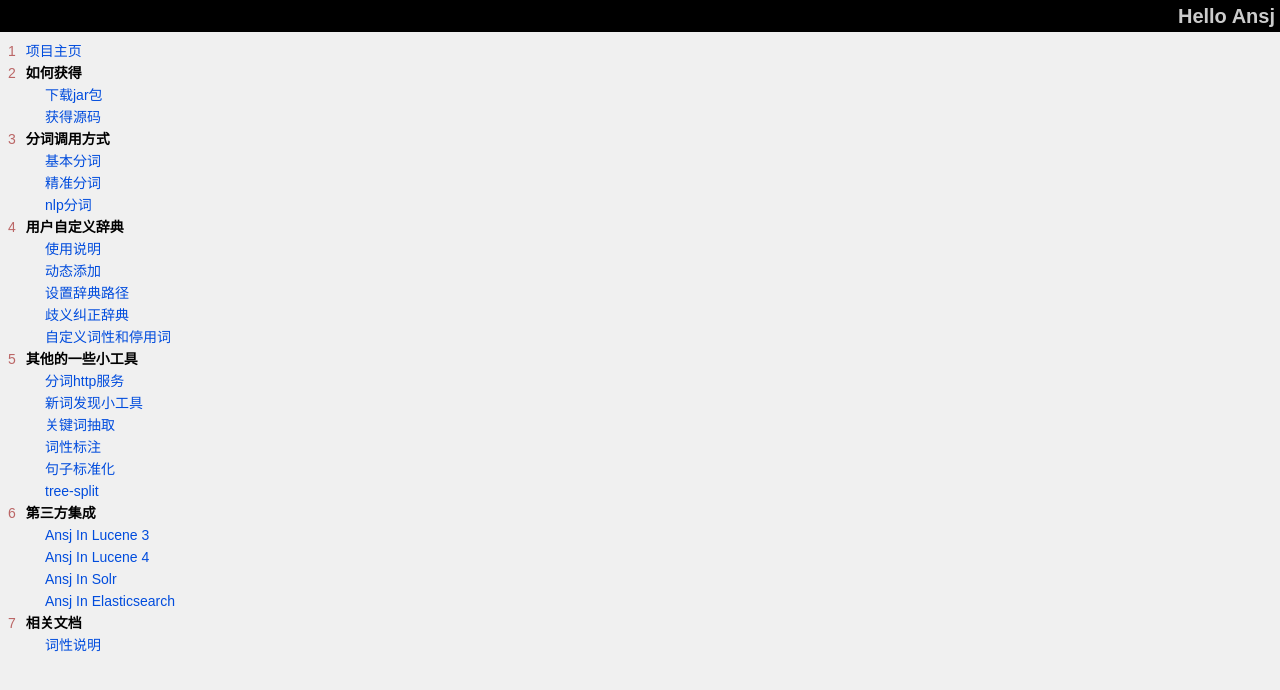
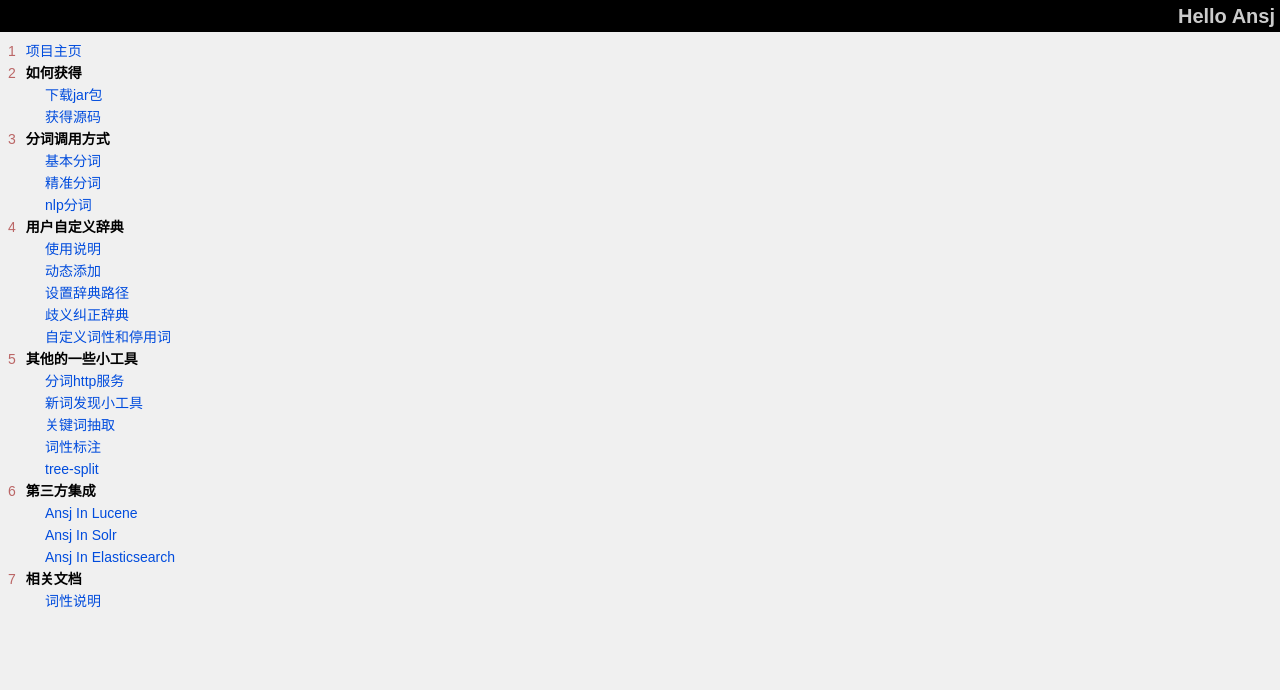
Before and after one commit to NLPchina/ansj_seg, a plain HTML site: page main.html in a window 1280 px wide. Drawn offline with Linux system fonts and the light colour scheme.

Commit message:
Update main.html

```diff
--- a/main.html
+++ b/main.html
@@ -1,4 +1,3 @@
-
 <html>
 <head>
 <META HTTP-EQUIV="Content-Type" CONTENT="text/html; charset=UTF-8">
@@ -102,7 +101,6 @@
 				<li><div><a href="content.html?name=新词发现小工具">新词发现小工具</a></div></li>
 				<li><div><a href="content.html?name=关键词抽取">关键词抽取</a></div></li>
 				<li><div><a href="content.html?name=词性标注">词性标注</a></div></li>
-				<li><div><a href="content.html?name=句子标准化">句子标准化</a></div></li>
 				<li><div><a href="content.html?name=tree-split">tree-split</a></div></li>
 			</ul>
 		</li>
@@ -110,10 +108,9 @@
 		<li>
 			<div class="zdoc_folder"><span class="num">6</span><b>第三方集成</b></div>
 			<ul>
-				<li><div><a href="content.html?name=svn_project">Ansj In Lucene 3</a></div></li>
-				<li><div><a href="content.html?name=svn_project">Ansj In Lucene 4</a></div></li>
+				<li><div><a href="content.html?name=ansj_in_lucene">Ansj In Lucene</a></div></li>
 				<li><div><a href="content.html?name=ansj_in_solr">Ansj In Solr</a></div></li>
-				<li><div><a href="content.html?name=svn_project">Ansj In Elasticsearch</a></div></li>
+				<li><div><a href="content.html?name=ansj_in_elasticsearch">Ansj In Elasticsearch</a></div></li>
 			</ul>
 		</li>
 
```
